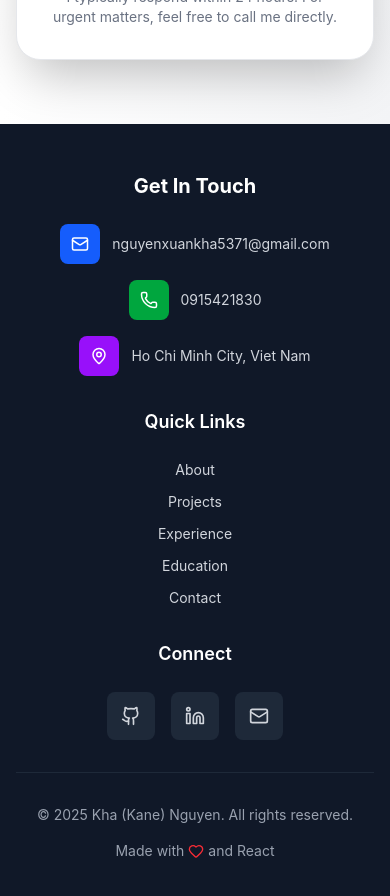
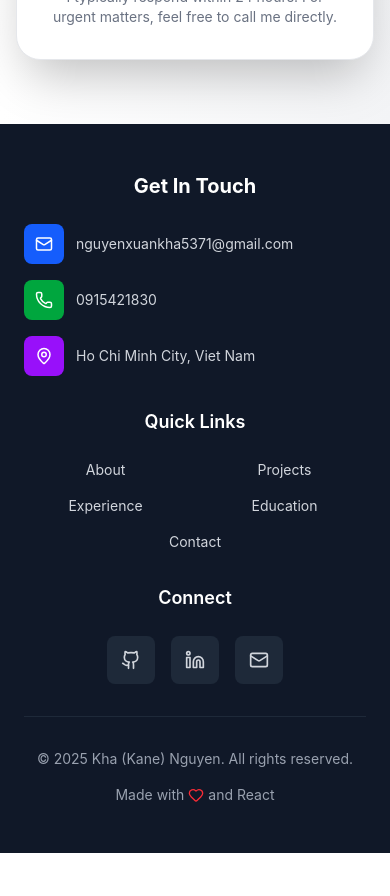
Before and after one commit to KaneNguyen03/Porfolio, a React (Vite) app: page /contact in a window 390 px wide. Shown: the part 2400-3296 px from the top of the page. After the commit the page ends 3253 px from the top, so only its background shows below. Built offline with nearby package versions, Linux system fonts and the light colour scheme.

Commit message:
fix not found 404 vercel

```diff
--- a/src/components/Footer.tsx
+++ b/src/components/Footer.tsx
@@ -32,24 +32,24 @@ const Footer: React.FC = () => {
 
   return (
     <footer className="bg-gray-900 dark:bg-black text-white">
-      <div className="container-width py-12">
+      <div className="container-width py-12 px-6 md:px-0">{" "}
         <div className="grid grid-cols-1 md:grid-cols-2 lg:grid-cols-4 gap-8">
           {/* Contact Info */}
           <div className="lg:col-span-2">
             <h3 className="text-xl font-bold mb-6 text-center md:text-left">Get In Touch</h3>
             <div className="space-y-4">
-              <div className="flex items-center justify-center md:justify-start space-x-3">
+              <div className="flex items-center justify-start space-x-3">
                 <div className="w-10 h-10 bg-blue-600 rounded-lg flex items-center justify-center flex-shrink-0">
                   <Mail size={18} className="text-white" />
                 </div>
                 <a
                   href={`mailto:${personalInfo.email}`}
-                  className="text-gray-300 hover:text-white transition-colors duration-200 text-sm md:text-base"
+                  className="text-gray-300 hover:text-white transition-colors duration-200 text-sm md:text-base break-all"
                 >
                   {personalInfo.email}
                 </a>
               </div>
-              <div className="flex items-center justify-center md:justify-start space-x-3">
+              <div className="flex items-center justify-start space-x-3">
                 <div className="w-10 h-10 bg-green-600 rounded-lg flex items-center justify-center flex-shrink-0">
                   <Phone size={18} className="text-white" />
                 </div>
@@ -60,7 +60,7 @@ const Footer: React.FC = () => {
                   {personalInfo.phone}
                 </a>
               </div>
-              <div className="flex items-center justify-center md:justify-start space-x-3">
+              <div className="flex items-center justify-start space-x-3">
                 <div className="w-10 h-10 bg-purple-600 rounded-lg flex items-center justify-center flex-shrink-0">
                   <MapPin size={18} className="text-white" />
                 </div>
@@ -71,13 +71,17 @@ const Footer: React.FC = () => {
 
           {/* Quick Links */}
           <div className="text-center md:text-left">
-            <h3 className="text-lg font-semibold mb-6">Quick Links</h3>
-            <div className="space-y-3">
-              {['About', 'Projects', 'Experience', 'Education', 'Contact'].map((link) => (
+            <h3 className="text-center md:text-left text-lg font-semibold mb-6">Quick Links</h3>
+            <div className="grid grid-cols-2 gap-x-4 gap-y-4 md:flex md:justify-start md:flex-col">
+              {['About', 'Projects', 'Experience', 'Education', 'Contact'].map((link, index, array) => (
                 <Link
                   key={link}
                   to={`/${link.toLowerCase()}`}
-                  className="block text-gray-300 hover:text-white transition-colors duration-200 text-sm hover:transform hover:translate-x-1"
+                  className={`block text-gray-300 hover:text-white transition-colors duration-200 text-sm hover:transform hover:translate-x-1 ${
+                    index === array.length - 1 && array.length % 2 !== 0
+                      ? 'col-span-2 text-center'
+                      : ''
+                  } md:col-span-1 md:text-left`}
                   onClick={() => window.scrollTo({ top: 0, behavior: 'smooth' })}
                 >
                   {link}
--- a/src/pages/AboutPage.tsx
+++ b/src/pages/AboutPage.tsx
@@ -68,7 +68,7 @@ const AboutPage: React.FC = () => {
     visible: {
       y: 0,
       opacity: 1,
-      transition: { duration: 0.8 }
+      transition: { duration: 0.5 }
     }
   };
 
@@ -94,7 +94,7 @@ const AboutPage: React.FC = () => {
             <motion.div
               initial={{ scale: 0.5, opacity: 0 }}
               animate={{ scale: 1, opacity: 1 }}
-              transition={{ duration: 0.8, ease: "easeOut" }}
+              transition={{ duration: 0.5, ease: "easeOut" }}
               className="mb-8"
             >
               <div className="relative inline-block">
@@ -111,7 +111,7 @@ const AboutPage: React.FC = () => {
               className="text-4xl md:text-6xl font-bold bg-gradient-to-r from-gray-900 via-gray-800 to-gray-900 dark:from-white dark:via-gray-100 dark:to-white bg-clip-text text-transparent mb-6"
               initial={{ y: 20, opacity: 0 }}
               animate={{ y: 0, opacity: 1 }}
-              transition={{ duration: 0.8, delay: 0.2 }}
+              transition={{ duration: 0.5, delay: 0.2 }}
             >
               About Me
             </motion.h1>
@@ -120,7 +120,7 @@ const AboutPage: React.FC = () => {
               className="text-xl md:text-2xl text-gray-600 dark:text-gray-300 max-w-4xl mx-auto leading-relaxed"
               initial={{ y: 20, opacity: 0 }}
               animate={{ y: 0, opacity: 1 }}
-              transition={{ duration: 0.8, delay: 0.4 }}
+              transition={{ duration: 0.5, delay: 0.4 }}
             >
               Passionate <span className="font-semibold text-blue-600 dark:text-blue-400">Full-Stack Developer</span> crafting exceptional digital experiences
             </motion.p>
@@ -130,7 +130,7 @@ const AboutPage: React.FC = () => {
               className="flex flex-wrap justify-center gap-6 mt-8"
               initial={{ y: 20, opacity: 0 }}
               animate={{ y: 0, opacity: 1 }}
-              transition={{ duration: 0.8, delay: 0.6 }}
+              transition={{ duration: 0.5, delay: 0.6 }}
             >
               <div className="flex items-center gap-2 text-gray-600 dark:text-gray-400">
                 <MapPin size={16} />
@@ -167,7 +167,8 @@ const AboutPage: React.FC = () => {
                   <motion.div
                     whileInView={{ x: 0, opacity: 1 }}
                     initial={{ x: -30, opacity: 0 }}
-                    transition={{ duration: 0.8 }}
+                    viewport={{ once: true }}
+                    transition={{ duration: 0.5 }}
                   >
                     <p className="text-lg text-gray-700 dark:text-gray-300 leading-relaxed mb-6">
                       As a dedicated Software Engineering student at FPT University, I'm pursuing my passion for creating
@@ -182,8 +183,8 @@ const AboutPage: React.FC = () => {
                     </p>
 
                     {/* Key Stats */}
-                    <div className="grid grid-cols-3 gap-4 mt-8">
-                      <div className="text-center p-4 bg-gray-50 dark:bg-gray-700 rounded-xl">
+                    <div className="grid grid-cols-2 md:grid-cols-3 gap-6 mt-8">
+                      <div className="text-center p-4 bg-gray-50 dark:bg-gray-700 rounded-xl text-wrap">
                         <div className="text-2xl font-bold text-blue-600 dark:text-blue-400">6+</div>
                         <div className="text-sm text-gray-600 dark:text-gray-400">Projects</div>
                       </div>
@@ -202,7 +203,8 @@ const AboutPage: React.FC = () => {
                     className="flex justify-center lg:justify-end mt-8 lg:mt-0"
                     whileInView={{ x: 0, opacity: 1 }}
                     initial={{ x: 30, opacity: 0 }}
-                    transition={{ duration: 0.8 }}
+                    viewport={{ once: true }}
+                    transition={{ duration: 0.5 }}
                   >
                     <div className="relative group">
                       {/* Main Avatar Container */}
@@ -297,7 +299,7 @@ const AboutPage: React.FC = () => {
                         {category.skills.map((skill, skillIndex) => (
                           <motion.div
                             key={skill}
-                            initial={{ opacity: 0, scale: 0.8 }}
+                            initial={{ opacity: 0, scale: 0.5 }}
                             whileInView={{ opacity: 1, scale: 1 }}
                             transition={{
                               duration: 0.4,
@@ -342,7 +344,7 @@ const AboutPage: React.FC = () => {
                   initial={{ opacity: 0, x: index % 2 === 0 ? -50 : 50 }}
                   whileInView={{ opacity: 1, x: 0 }}
                   viewport={{ once: true }}
-                  transition={{ duration: 0.8, delay: index * 0.2 }}
+                  transition={{ duration: 0.5, delay: index * 0.2 }}
                   whileHover={{
                     y: -8,
                     transition: { duration: 0.3 }
@@ -382,7 +384,7 @@ const AboutPage: React.FC = () => {
               initial={{ opacity: 0, y: 30 }}
               whileInView={{ opacity: 1, y: 0 }}
               viewport={{ once: true }}
-              transition={{ duration: 0.8, delay: 0.4 }}
+              transition={{ duration: 0.5, delay: 0.4 }}
             >
               <div className="inline-flex items-center space-x-4 bg-gradient-to-r from-blue-50 to-purple-50 dark:from-blue-900/20 dark:to-purple-900/20 px-8 py-4 rounded-2xl border border-blue-200 dark:border-blue-700">
                 <div className="w-3 h-3 bg-green-400 rounded-full animate-pulse"></div>
--- a/src/pages/HomePage.tsx
+++ b/src/pages/HomePage.tsx
@@ -1,10 +1,10 @@
 import { motion } from 'framer-motion';
-import { ArrowRight, Briefcase, Download, Github, Linkedin, Mail, MapPin, Star } from 'lucide-react';
 import React from 'react';
 import { Link, useNavigate } from 'react-router-dom';
 import avatarImage from '../assets/ava.jpg';
 import cvFile from '../assets/Nguyen_Xuan_Kha_Fullstack_CV.pdf';
 import { portfolioData } from '../data/portfolio';
+import { ArrowRight, Briefcase, Download, Github, Linkedin, Mail, MapPin, Star } from 'lucide-react';
 
 const HomePage: React.FC = () => {
   const { personalInfo } = portfolioData;
@@ -109,7 +109,7 @@ const HomePage: React.FC = () => {
                 initial={{ y: 20, opacity: 0 }}
                 animate={{ y: 0, opacity: 1 }}
                 transition={{ duration: 0.8, delay: 0.8 }}
-                className="text-xl md:text-2xl text-gray-600 dark:text-gray-300 leading-relaxed max-w-4xl mx-auto"
+                className="text-left px-4 md:text-center text-xl md:text-2xl text-gray-600 dark:text-gray-300 leading-relaxed max-w-4xl mx-auto"
               >
                 {personalInfo.objective}
               </motion.p>
```
Also changed, not shown: vercel.json (added).
